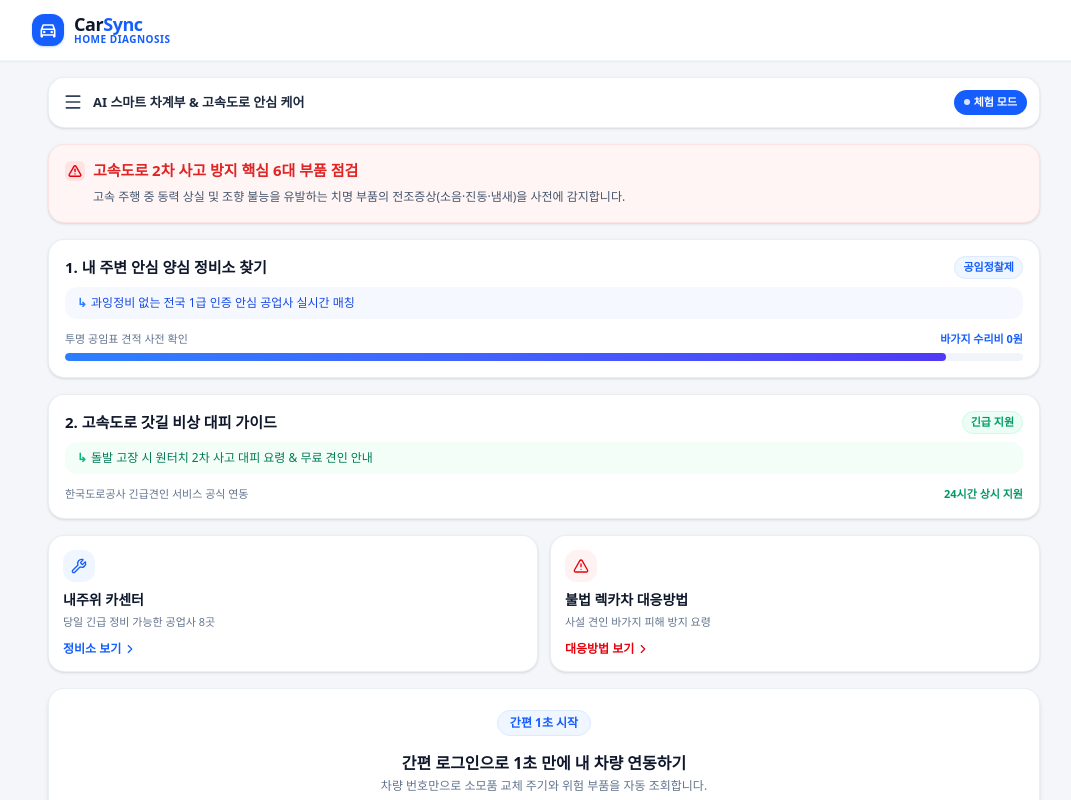
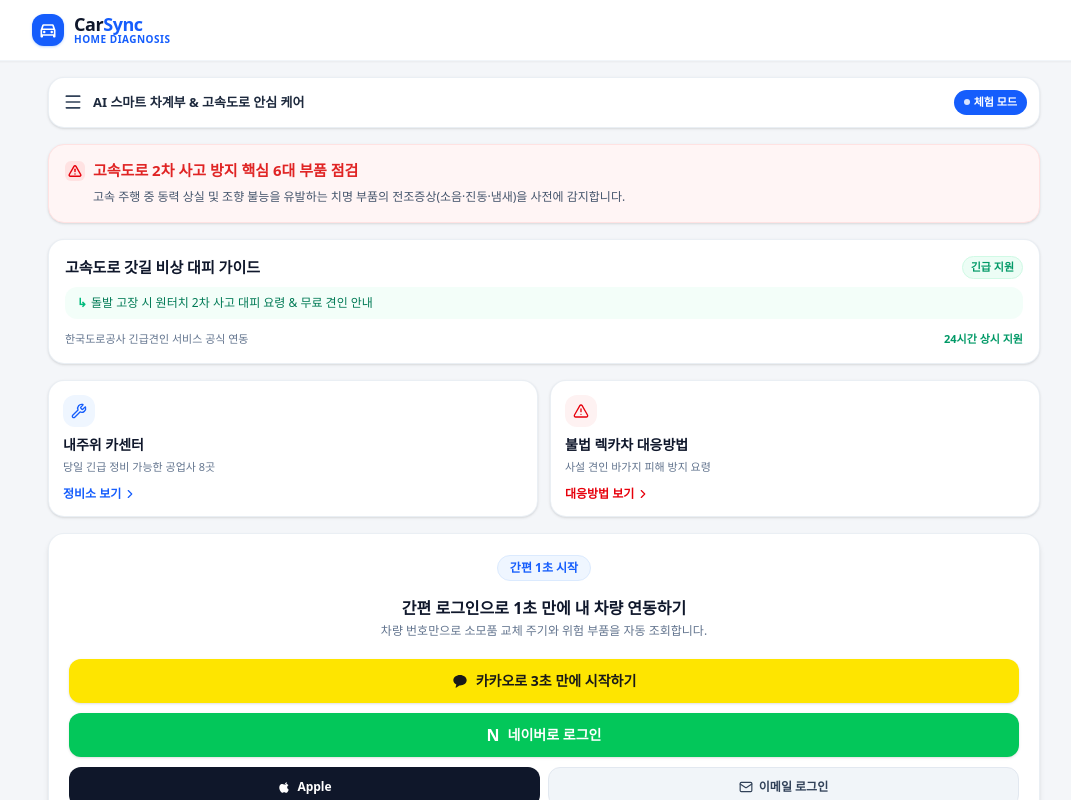
Before and after one commit to wlsgns9607-blip/1008_jinhun, a React (Vite) app: page / in a window 1280 px wide. Shown: the top 800 px of the page, without its empty margins (96-1167 px from the left). Built offline with nearby package versions, Linux system fonts and the light colour scheme; a web font is replaced by a local one.

Commit message:
refactor: 인트로 화면에서 '1. 내 주변 안심 양심 정비소 찾기' 카드 제거

```diff
--- a/src/components/IntroScreen.tsx
+++ b/src/components/IntroScreen.tsx
@@ -89,41 +89,7 @@ export const IntroScreen: React.FC<IntroScreenProps> = ({
           </p>
         </div>
 
-        {/* Feature 1: Safe Repair Shop Finder */}
-        <div
-          id="feature-card-repair-shop"
-          onClick={onGoToShops}
-          className="bg-white rounded-2xl p-4 border border-slate-200/70 shadow-sm cursor-pointer hover:border-blue-300 hover:shadow-md transition-all group"
-        >
-          <div className="flex items-center justify-between mb-2">
-            <h3 className="font-bold text-slate-900 text-[15px] flex items-center gap-1">
-              1. 내 주변 안심 양심 정비소 찾기
-            </h3>
-            <span className="px-2 py-0.5 rounded-full bg-blue-50 text-blue-600 text-[11px] font-bold border border-blue-100">
-              공임정찰제
-            </span>
-          </div>
-
-          <div className="bg-blue-50/60 rounded-xl px-3 py-2 text-xs text-blue-700 font-medium flex items-center gap-1 mb-3">
-            <span className="text-blue-500 font-bold">↳</span>
-            <span>과잉정비 없는 전국 1급 인증 안심 공업사 실시간 매칭</span>
-          </div>
-
-          <div className="space-y-1.5">
-            <div className="flex items-center justify-between text-[11px] text-slate-500">
-              <span>투명 공임표 견적 사전 확인</span>
-              <span className="font-bold text-blue-600">바가지 수리비 0원</span>
-            </div>
-            <div className="w-full bg-slate-100 h-2 rounded-full overflow-hidden">
-              <div
-                className="bg-gradient-to-r from-blue-500 to-indigo-600 h-full rounded-full"
-                style={{ width: '92%' }}
-              />
-            </div>
-          </div>
-        </div>
-
-        {/* Feature 2: Highway Shoulder Emergency Evacuation Guide */}
+        {/* Emergency Evacuation Guide Feature Card */}
         <div
           id="feature-card-emergency-guide"
           onClick={onOpenEmergencyGuide}
@@ -131,7 +97,7 @@ export const IntroScreen: React.FC<IntroScreenProps> = ({
         >
           <div className="flex items-center justify-between mb-2">
             <h3 className="font-bold text-slate-900 text-[15px] flex items-center gap-1">
-              2. 고속도로 갓길 비상 대피 가이드
+              고속도로 갓길 비상 대피 가이드
             </h3>
             <span className="px-2 py-0.5 rounded-full bg-emerald-50 text-emerald-600 text-[11px] font-bold border border-emerald-100">
               긴급 지원
```
